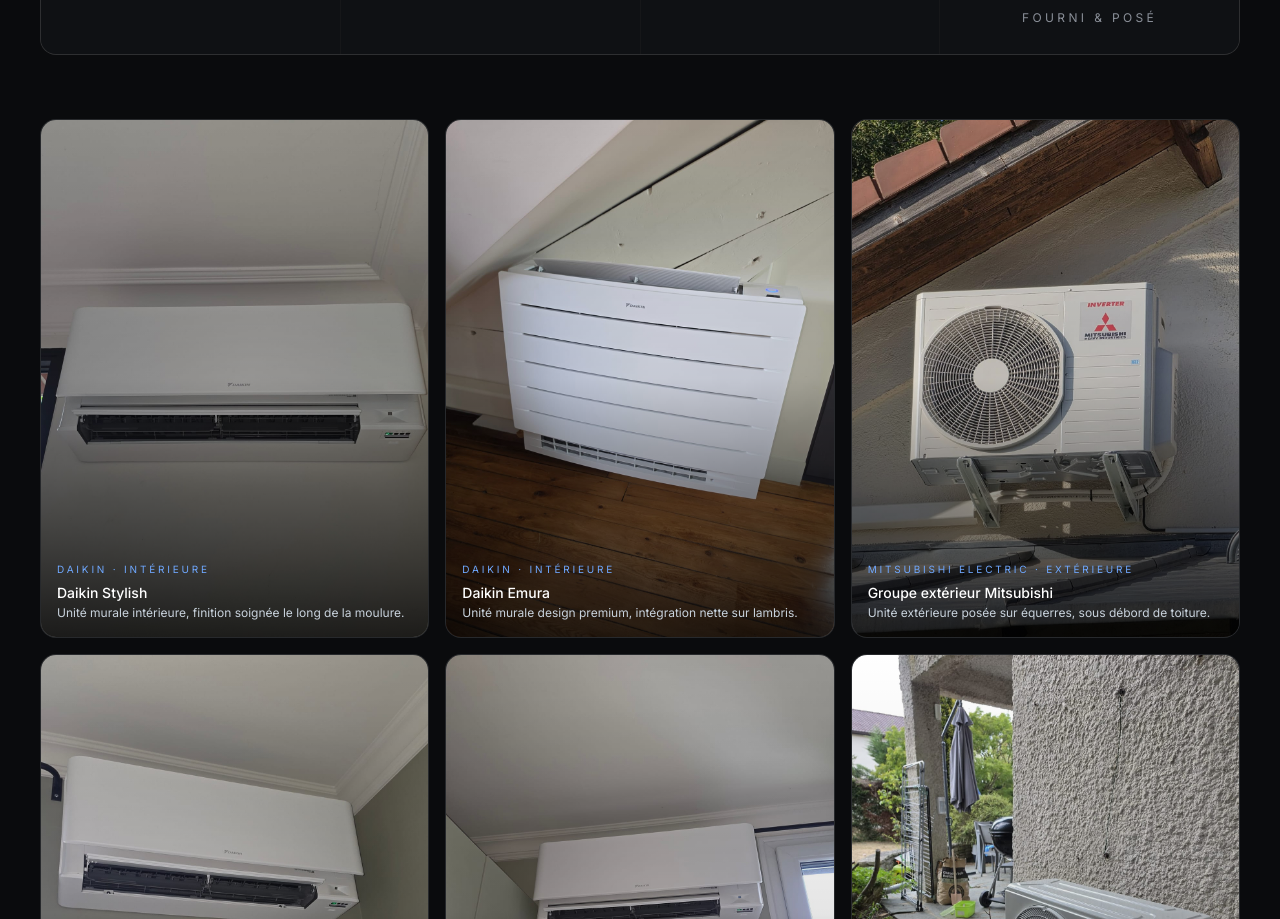
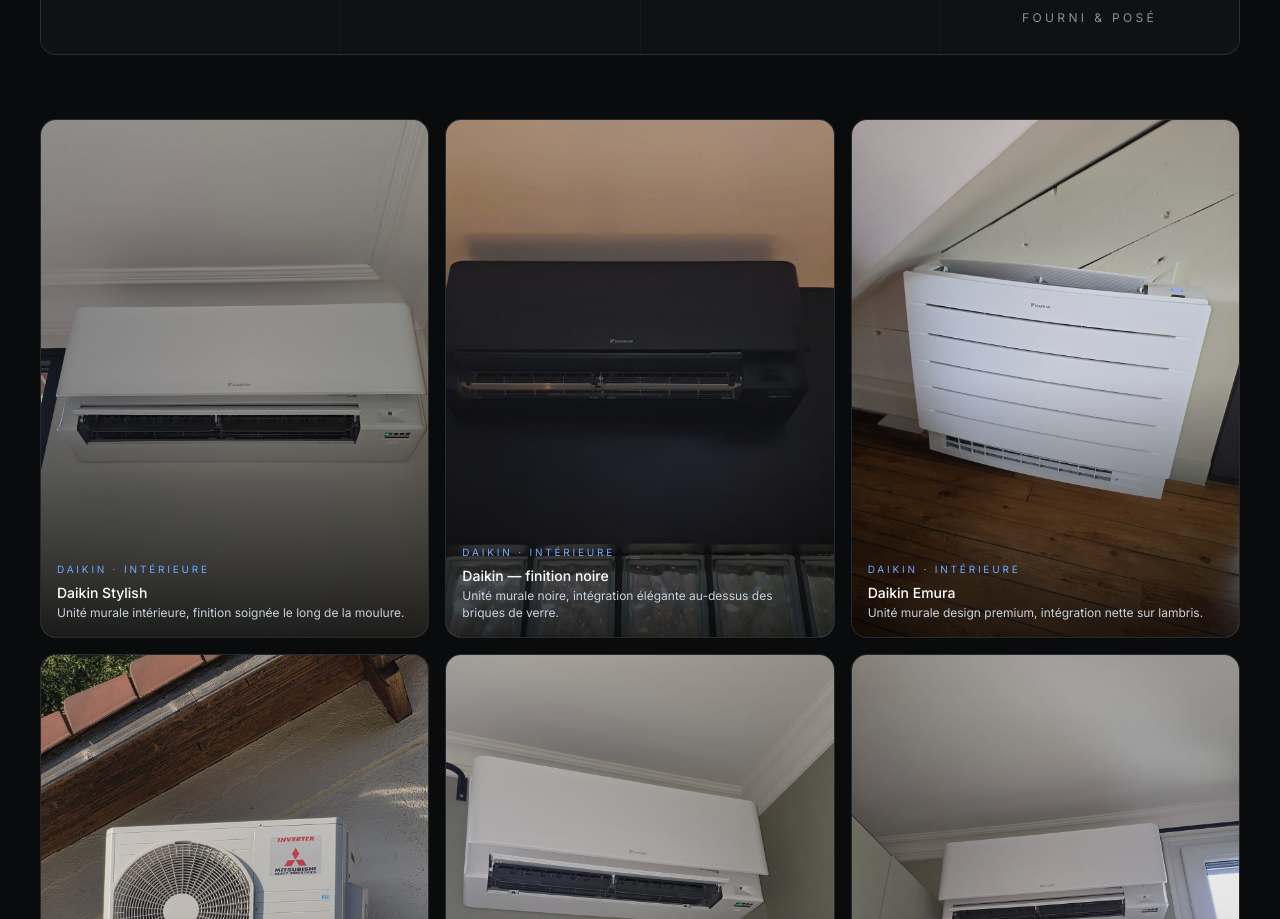
Before and after one commit to natanelbensimhon-del/groupe-obsidian, a Next.js app: page /realisations in a window 1280 px wide. Shown: the part 820-1739 px from the top of the page. Built offline with nearby package versions, Linux system fonts and the light colour scheme; a web font is replaced by a local one.

Commit message:
Realisations: ajout du Daikin noir (chantier Delperier)

```diff
--- a/content/realisations.ts
+++ b/content/realisations.ts
@@ -14,6 +14,13 @@
     src: "/realisations/daikin-stylish-1.jpg",
     title: "Daikin Stylish",
     caption: "Unité murale intérieure, finition soignée le long de la moulure.",
+    brand: "Daikin",
+    kind: "Intérieure",
+  },
+  {
+    src: "/realisations/daikin-noir-delperier.jpg",
+    title: "Daikin — finition noire",
+    caption: "Unité murale noire, intégration élégante au-dessus des briques de verre.",
     brand: "Daikin",
     kind: "Intérieure",
   },
```
Also changed, not shown: public/realisations/daikin-noir-delperier.jpg (added).
